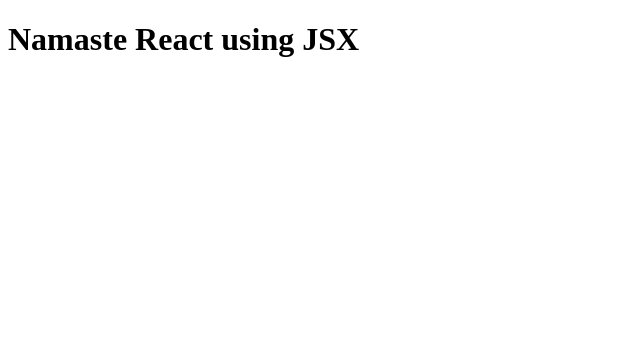
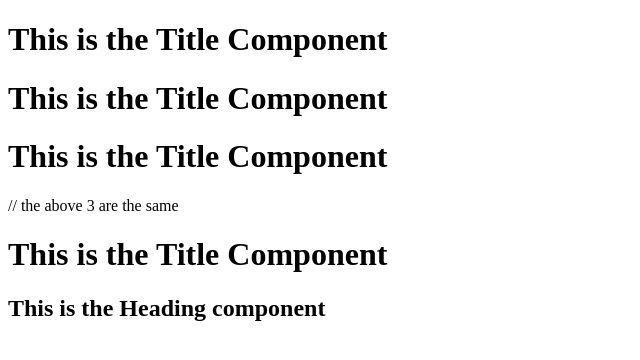
Before and after one commit to 1998amansinha/namaste-react, a React (Vite) app: page / in a window 1280 px wide. Shown: the top 360 px of the page, without its empty margins (0-640 px from the left). Built offline with nearby package versions, Linux system fonts and the light colour scheme.

Commit message:
React.createElement is removed and JSX is introduced

```diff
--- a/App.js
+++ b/App.js
@@ -1,10 +1,29 @@
-import React from 'react';
-import ReactDOM from 'react-dom/client';
+import React from "react";
+import ReactDOM from "react-dom/client";
 
-const heading = React.createElement('h1', {id: 'heading'}, "Namaste React")
+function TitleComponent() {
+  return <h1>This is the Title Component</h1>;
+}
 
-const jsxHeading = <h1 id='heading2'>Namaste React using JSX</h1>
+function HeadingComponent() {
+  return <h2>This is the Heading component</h2>;
+}
 
-const root = ReactDOM.createRoot(document.getElementById('root'))
+const Heading = <h2>Hello</h2>;
+function MainComponent() {
+  return (
+    <div>
+      {/* {Heading} we can also put variable in our functional component
+      <h2>{2 + 2}</h2> //we can also do js in this */}
+      {TitleComponent()}
+      <TitleComponent/>
+      <TitleComponent></TitleComponent> // the above 3 are the same
+      <TitleComponent />
+      <HeadingComponent />
+    </div>
+  );
+}
 
-root.render(jsxHeading)
+const root = ReactDOM.createRoot(document.getElementById("root"));
+
+root.render(<MainComponent />);
```
